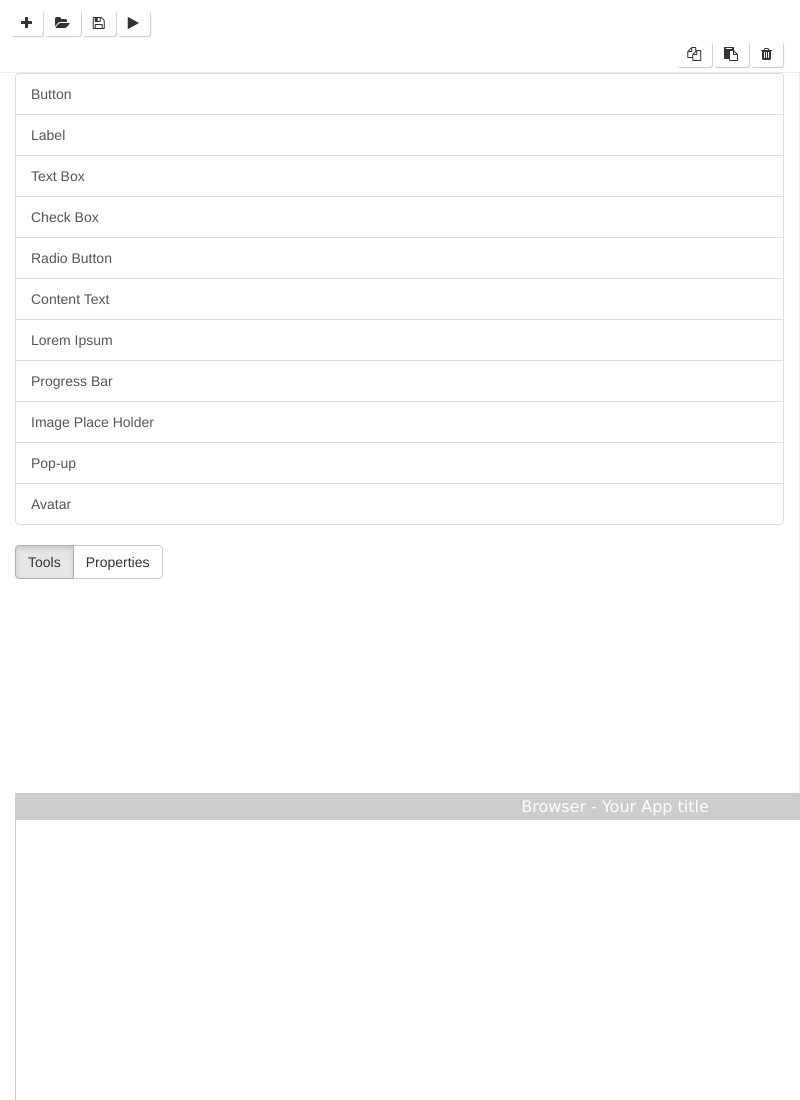
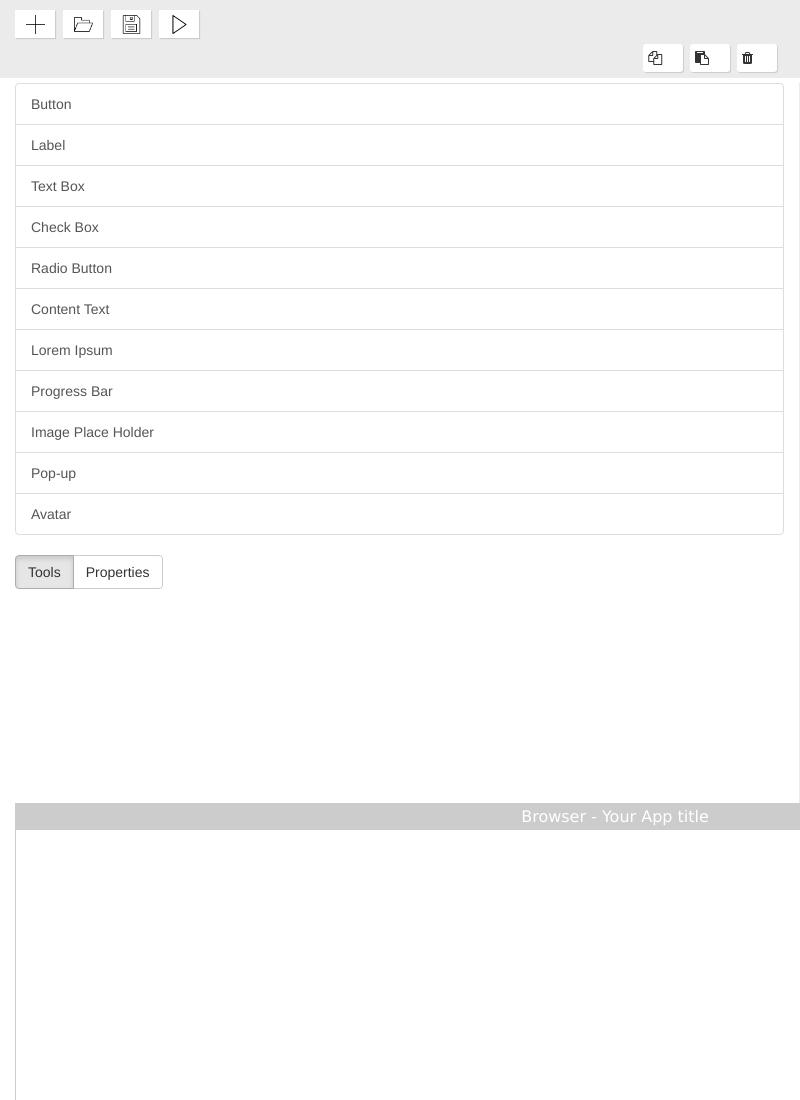
Before and after one commit to kustomzone/freehand, an Electron app: page index.html in a window 800 px wide. Shown: the top 1100 px of the page. Drawn offline with Linux system fonts and the light colour scheme; files whose address does not match are found by name.

Commit message:
Design Changes
New Icons added, Switch design like desktop app

```diff
--- a/app/data/app-values.js
+++ b/app/data/app-values.js
@@ -27,9 +27,22 @@
     //0 = true , 1= false
     var menuModes =
             [
-                {id: 0, default: 0, name: "Tools",active:0},
-                {id: 1, default: 1, name: "Properties",active:1},
+                {id: 0, default: 0, name: "Tools", active: 0},
+                {id: 1, default: 1, name: "Properties", active: 1},
             ];
 
     angular.module('freehand').value('menuModes', menuModes);
+
+
+
+    var fileMenuJson =
+            [
+                {id: 0, name:"New Project",value:"new_proj",class:"fh-plus"},
+                {id: 1, name:"Open Project",value:"open_proj",class:"fh-folder-open"},
+                {id: 2, name:"Save Project",value:"save_proj",class:"fh-floppy-o"},
+                {id: 3, name:"Preview",value:"preview",class:"fh-play"},
+            ];
+
+     angular.module('freehand').value('fileMenuJson', fileMenuJson);
+
 })();
--- /dev/null
+++ b/app/toolbar/file.css
@@ -0,0 +1,61 @@
+/*
+    Created on : 19-Dec-2017, 20:19:54
+    Author     : Pradhaban
+*/
+
+.fh-actionbar{
+    padding: 5px 0px;
+    margin-left: 15px;
+}
+
+.fh-menu{
+    padding: 5px 0px 5px 0px;
+    margin-bottom: 5px;
+    background: #ebebeb;
+}
+
+.fh-btn{
+  margin-right: 8px;
+    background: #fff;
+    padding: 5px;
+    min-width: 40px;
+    box-shadow: 1px 1px 1px #ccc;
+    height: 28px;
+    border: none;
+}
+
+
+.fh-toolbar{
+    float: right;
+}
+
+
+.fh-plus{
+    background: url(../../img/file/add.png);
+    background-size: cover;
+    background-color: #fff;
+}
+
+.fh-folder-open{
+    background: url(../../img/file/open-folder.png);
+    background-size: cover;
+    background-color: #fff;
+}
+
+.fh-floppy-o{
+    background: url(../../img/file/floppy-disk.png);
+    background-size: cover;
+    background-color: #fff;
+}
+
+.fh-play{
+    background: url(../../img/file/play-button.png);
+    background-size: cover;
+    background-color: #fff;
+}
+
+.fh-file-image {
+    min-width: 19px;
+    height: 19px;
+    display: inline-block;
+}
--- a/app/toolbar/toolCtrl.js
+++ b/app/toolbar/toolCtrl.js
@@ -7,14 +7,16 @@
 
     'use strict';
 
-    function toolbarCtrl(fabricService){
+    function toolbarCtrl(fabricService,fileMenuJson){
         var vm=this;
+
+        vm.fileMenu=fileMenuJson;
 
         vm.deleteObj =function(){
             fabricService.deleteObj();
         }
     };
 
-    angular.module("freehand").controller("toolbarCtrl",['fabricService',toolbarCtrl]);
+    angular.module("freehand").controller("toolbarCtrl",['fabricService','fileMenuJson',toolbarCtrl]);
 
 })();
--- a/css/index.css
+++ b/css/index.css
@@ -7,27 +7,12 @@ body > *{
     outline: none;
 }
 
-.fh-actionbar{
-    padding: 5px 0px;
-    margin-left: 15px;
-}
-
-.fh-btn{
-    margin-right: 2px;
-    background: #fff;
-    box-shadow: 1px 1px 1px #ccc;
-}
-
 .fh-divider-horizontal{
     border-bottom: 1px solid #ececec;
 }
 
 .fh-divider-vertical{
     border-right: 1px solid #ececec;
-}
-
-.fh-menu{
-    padding: 5px 0px 5px 0px;
 }
 
 .fh-sidebar{
@@ -64,7 +49,3 @@ body > *{
 .fh-listBtn{
     outline: none;
 }
-
-.fh-toolbar{
-    float: right;
-}
--- a/index.html
+++ b/index.html
@@ -4,23 +4,23 @@ Main HTML file for app
 -->
 <html ng-app="freehand">
     <head>
-        <title>Free Hand - APP</title>
+        <title>Typo</title>
         <meta charset="UTF-8">
         <meta name="viewport" content="width=device-width, initial-scale=1.0">
         <link href="css/bootstrap.min.css" rel="stylesheet" type="text/css"/>
         <link href="css/font-awesome.min.css" rel="stylesheet" type="text/css"/>
         <link href="css/index.css" rel="stylesheet" type="text/css"/>
+        <link href="app/toolbar/file.css" rel="stylesheet" type="text/css"/>
     </head>
     <body>
         <div class="container-fluid">
-            <div class="row fh-divider-horizontal fh-menu">
+            <div class="row fh-divider-horizontal fh-menu" ng-controller="toolbarCtrl as tc">
                 <div class="col-md-5 fh-actionbar">
-                    <button class="btn btn-sm btn-toolbar fh-btn fa fa-plus" title="New Project"></button>
-                    <button class="btn btn-sm btn-toolbar fh-btn fa fa-folder-open" title="Open Project"></button>
-                    <button class="btn btn-sm btn-toolbar fh-btn fa fa-floppy-o" title="Save as PNG"></button>
-                    <button class="btn btn-sm btn-toolbar fh-btn fa fa-play" title="Preview"></button>
+                    <button ng-repeat="menu in tc.fileMenu" class="fh-btn" title="{{menu.name}}">
+                        <span class="fh-file-image" ng-class="menu.class"></span>
+                    </button>
                 </div>
-                <div class="col-md-2 col-md-offset-4 fh-toolbar" ng-controller="toolbarCtrl as tc">
+                <div class="col-md-2 col-md-offset-4 fh-toolbar">
                     <button class="btn btn-sm btn-toolbar fh-btn fa fa-copy" title="Copy Active DOM"></button>
                     <button class="btn btn-sm btn-toolbar fh-btn fa fa-paste" title="Paste Active DOM"></button>
                     <button class="btn btn-sm btn-toolbar fh-btn fa fa-trash" ng-click="tc.deleteObj()" title="Delete Active DOM"></button>
```
Also changed, not shown: img/file/add.png (added), img/file/floppy-disk.png (added), img/file/open-folder.png (added), img/file/play-button.png (added).
